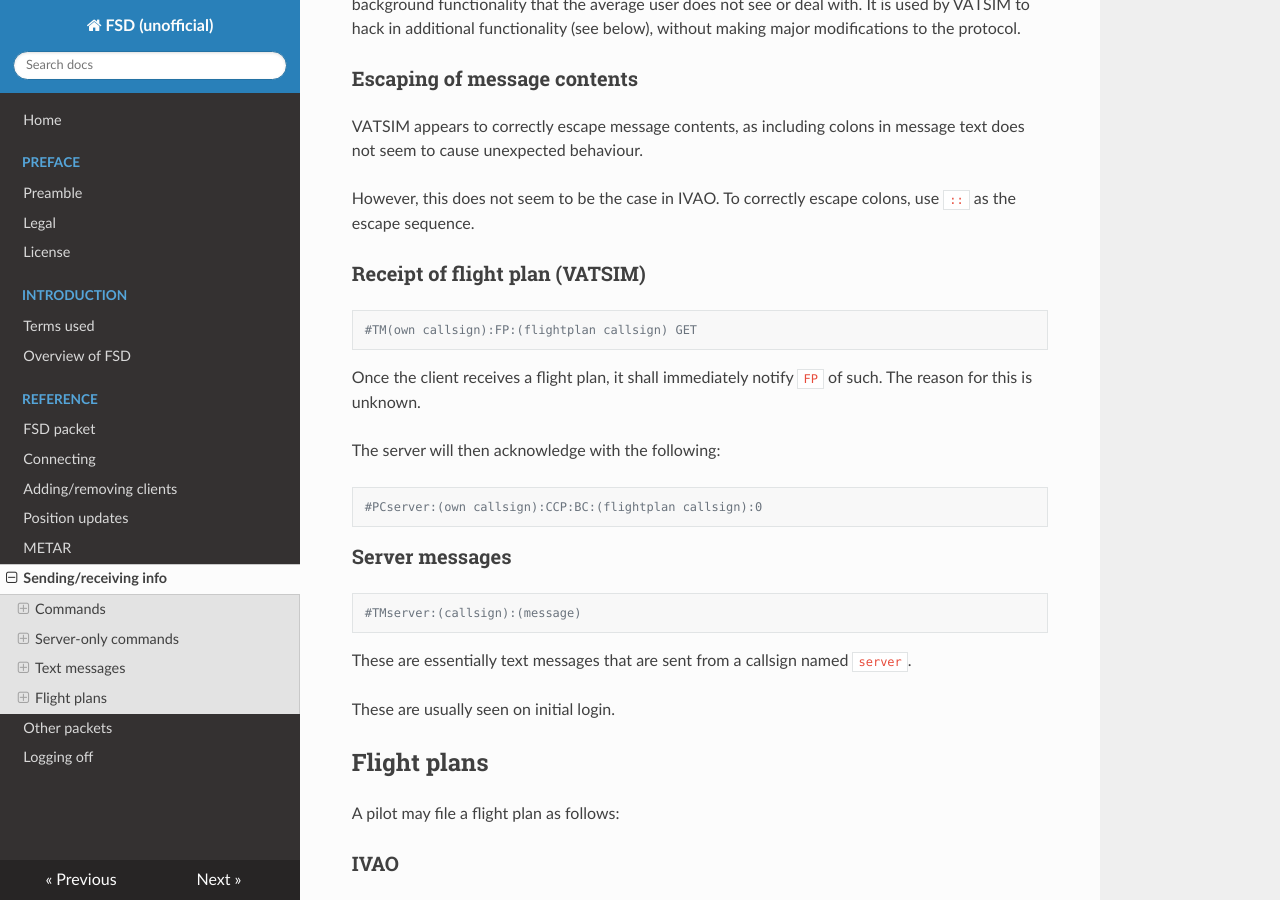
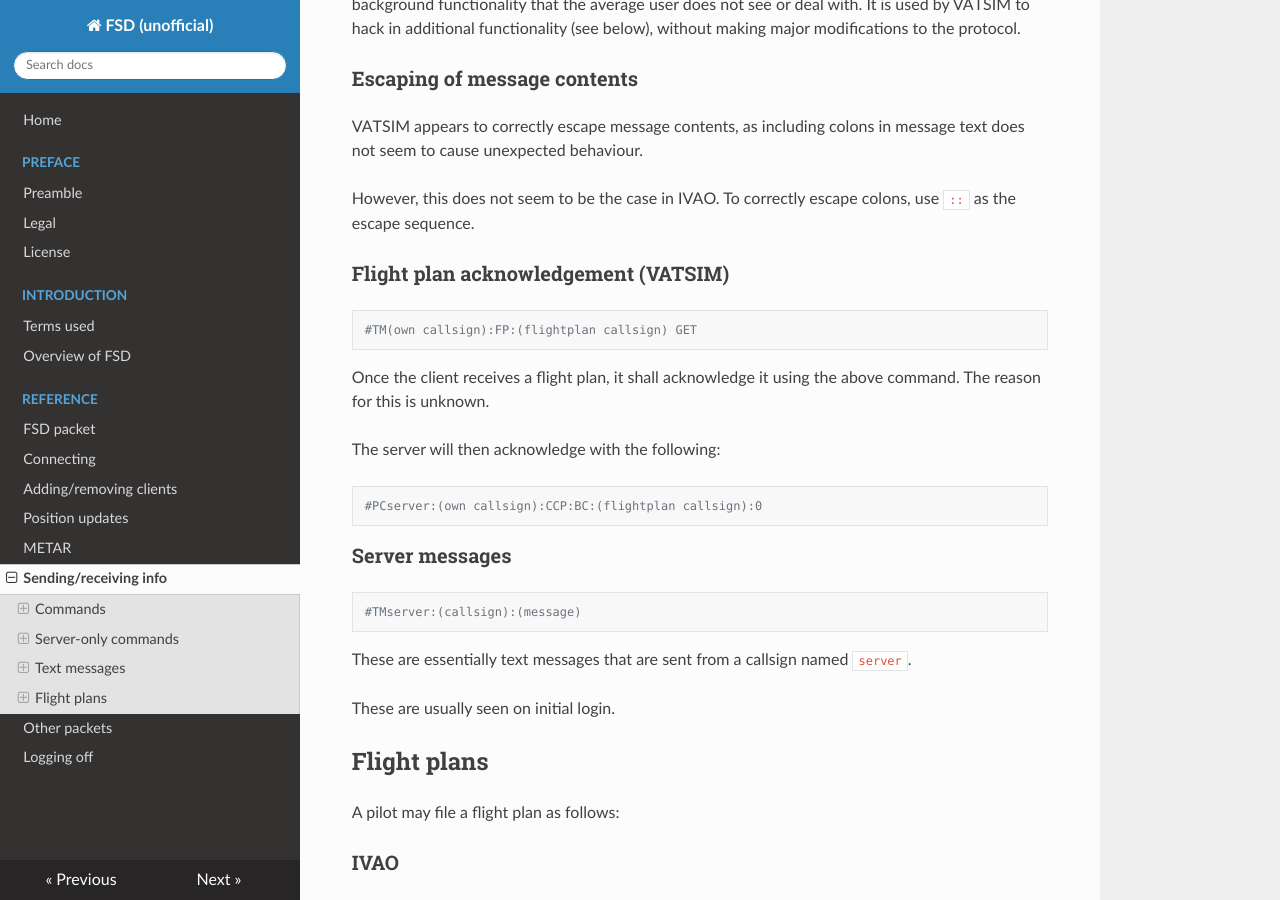
Before and after one commit to norrisng/fsd-doc, an MkDocs documentation site: the page built from docs/api/info.md, in a window 1280 px wide and 900 px high, scrolled down 3901 px. Built offline with MkDocs 1.6.1, drawn with Linux system fonts in a browser that asks for light colours; nearby versions of some CDN libraries; old or Windows-style settings are respelled for this version of MkDocs; some of the changed text lies outside the part shown.

Commit message:
FPL receipt -> ACK

````diff
--- a/docs/api/info.md
+++ b/docs/api/info.md
@@ -216,13 +216,13 @@ However, this does not seem to be the case in IVAO. To correctly escape colons,
 
 
 
-### Receipt of flight plan (VATSIM) ###
+### Flight plan acknowledgement (VATSIM) ###
 
 ```
 #TM(own callsign):FP:(flightplan callsign) GET
 ```
 
-Once the client receives a flight plan, it shall immediately notify `FP` of such. The reason for this is unknown.
+Once the client receives a flight plan, it shall acknowledge it using the above command. The reason for this is unknown.
 
 The server will then acknowledge with the following:
 
@@ -298,4 +298,4 @@ $FP(callsign):*A:(VFR/IFR):(acft type):(spd):(origin):(sched dep):(sched dep):(a
 
 Flight plan packets are sent to all other clients on the server, even if not requested.
 
-On VATSIM, once such a packet has been received, the client notifies the server of such (see "Receipt of flight plan (VATSIM)" under "Text messages" on this page).
+On VATSIM, once such a packet has been received, the client acknowledges it (see "Receipt of flight plan (VATSIM)" under "Text messages" on this page).
````
